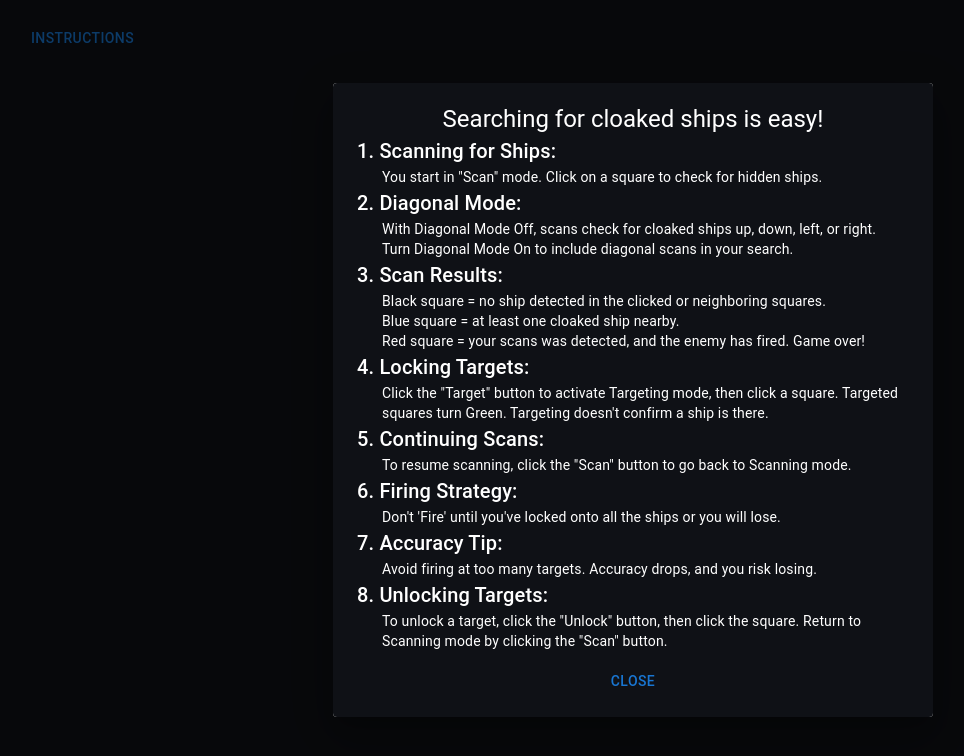
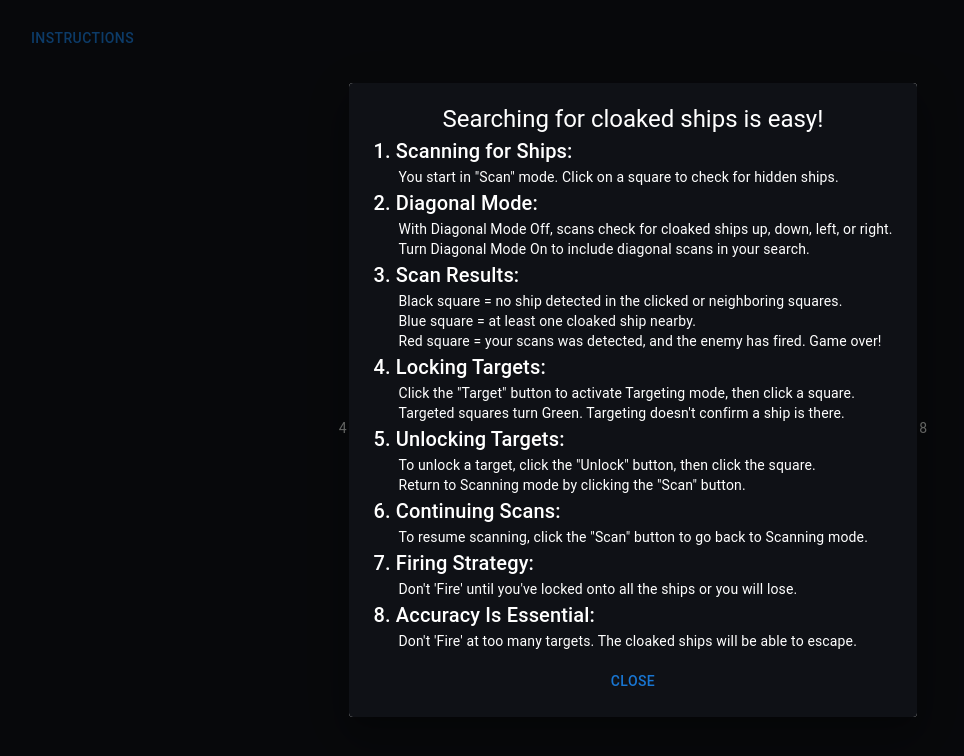
Before and after one commit to bwwhitaker/cloaked, a React (Create React App) app: page / in a window 1280 px wide. Both pictures are taken after a click on the button "INSTRUCTIONS". Shown: the top 756 px of the page, without its empty margins (7-971 px from the left). Built offline with nearby package versions, Linux system fonts and the light colour scheme.

Commit message:
Improve Instructions

```diff
--- a/src/Components/InstructionModule.js
+++ b/src/Components/InstructionModule.js
@@ -39,25 +39,29 @@ function InstructionModule(props) {
 					</Typography>
 					<Typography variant='h6'>4. Locking Targets:</Typography>
 					<Typography className='padded' variant='body2'>
-						Click the "Target" button to activate Targeting mode, then click a square. Targeted squares turn Green.
-						Targeting doesn't confirm a ship is there.
+						Click the "Target" button to activate Targeting mode, then click a square.
 					</Typography>
-					<Typography variant='h6'>5. Continuing Scans:</Typography>
+					<Typography className='padded' variant='body2'>
+						Targeted squares turn Green. Targeting doesn't confirm a ship is there.
+					</Typography>
+					<Typography variant='h6'>5. Unlocking Targets:</Typography>
+					<Typography className='padded' variant='body2'>
+						To unlock a target, click the "Unlock" button, then click the square.
+					</Typography>{' '}
+					<Typography className='padded' variant='body2'>
+						Return to Scanning mode by clicking the "Scan" button.
+					</Typography>
+					<Typography variant='h6'>6. Continuing Scans:</Typography>
 					<Typography className='padded' variant='body2'>
 						To resume scanning, click the "Scan" button to go back to Scanning mode.
 					</Typography>
-					<Typography variant='h6'>6. Firing Strategy:</Typography>
+					<Typography variant='h6'>7. Firing Strategy:</Typography>
 					<Typography className='padded' variant='body2'>
 						Don't 'Fire' until you've locked onto all the ships or you will lose.
 					</Typography>
-					<Typography variant='h6'>7. Accuracy Tip:</Typography>
+					<Typography variant='h6'>8. Accuracy Is Essential:</Typography>
 					<Typography className='padded' variant='body2'>
-						Avoid firing at too many targets. Accuracy drops, and you risk losing.
-					</Typography>
-					<Typography variant='h6'>8. Unlocking Targets:</Typography>
-					<Typography className='padded' variant='body2'>
-						To unlock a target, click the "Unlock" button, then click the square. Return to Scanning mode by clicking
-						the "Scan" button.
+						Don't 'Fire' at too many targets. The cloaked ships will be able to escape.
 					</Typography>
 				</DialogContent>
 
```
